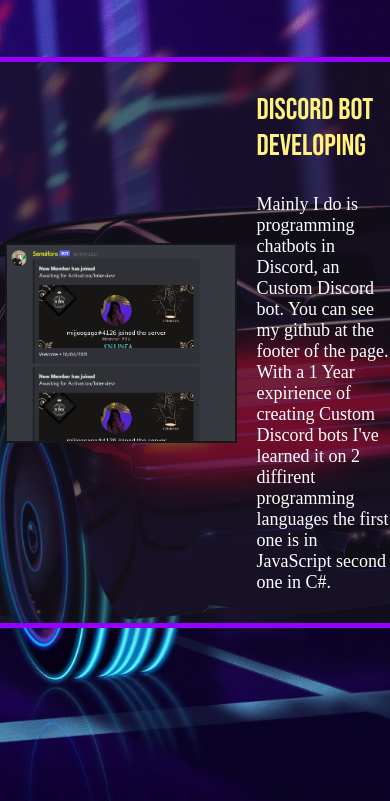
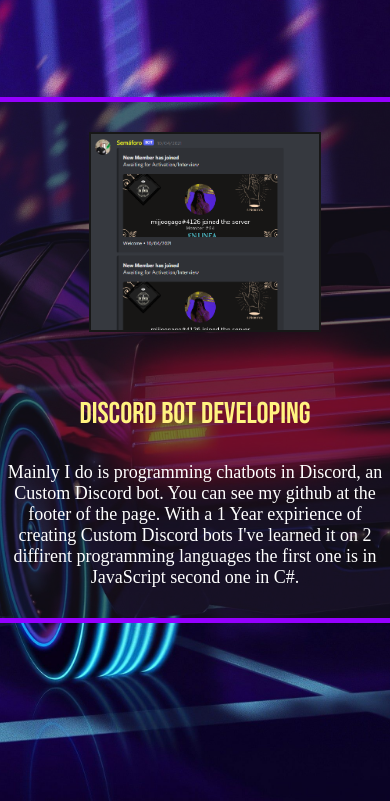
Before and after one commit to CnRXoMoX/cnrxomox.github.io, a plain HTML site: page index.html in a window 390 px wide. Shown: the part 43-844 px from the top of the page. Drawn offline with nearby package versions, Linux system fonts and the light colour scheme.

Commit message:
Bootstrap fix

```diff
--- a/styles.css
+++ b/styles.css
@@ -281,11 +281,21 @@
         display: flex;
     }
 
+    mainpage paragraph {
+        display: inline-block;
+        text-align: center;
+    }
+
     mainpage paragraph li {
         width: 100%;
     }
 
-    mainpage paragraph img {
-        margin-left: 5px;
+    box div.outer-box {
+        width: 100%;
+        margin-left: 0px;
+    }
+
+    box div.outer-box {
+        width: 100% ;
     }
 }
```
Also changed, not shown: Pages/contact.html (deleted).
